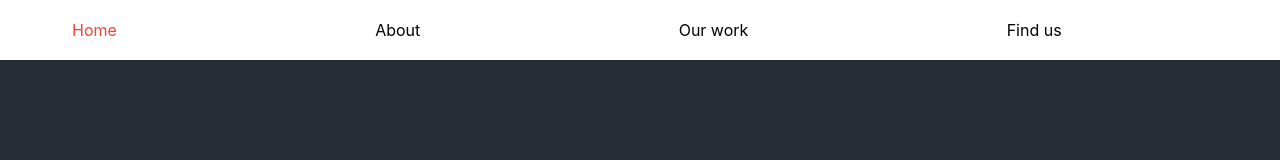
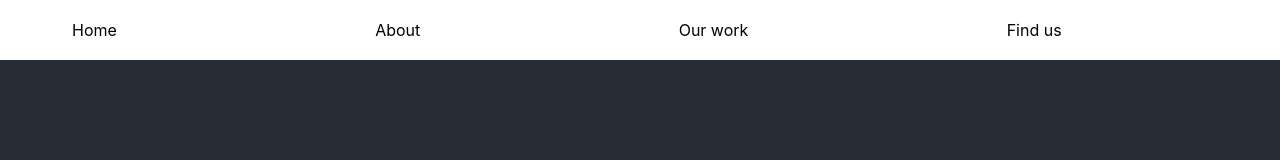
Before and after one commit to eliasguillermo/soria-shoes, a React (Create React App) app: page / in a window 1280 px wide. Shown: the top 160 px of the page. Built offline with nearby package versions, Linux system fonts and the light colour scheme.

Commit message:
Estilo eliminado

```diff
--- a/src/components/NavBar.js
+++ b/src/components/NavBar.js
@@ -11,7 +11,7 @@ function NavBar(props) {
         <List component="nav">
             <ListItem component="div">
                 <ListItemText inset>
-                    <TypoGraphy className="MuiTypography-colorError" color="inherit" variant="title" >
+                    <TypoGraphy color="inherit" variant="title" >
                         <Link href="https://www.google.com.ar" color="inherit">Home</Link>
                     </TypoGraphy>
                 </ListItemText>
```
